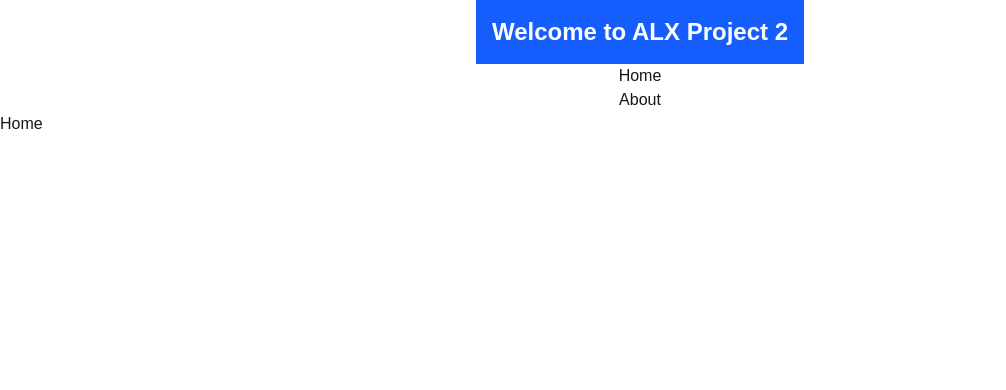
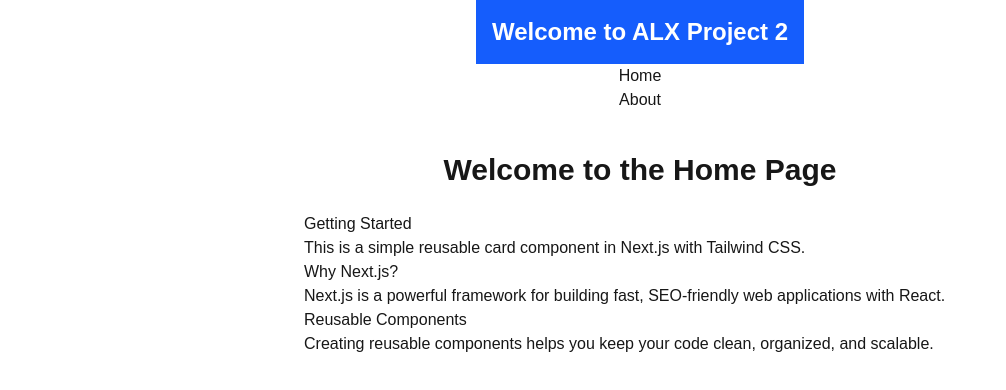
Before and after one commit to wizleriq/alx-project-0x02-setup, a Next.js app in the folder alx-project-0x02/: page /home in a window 1280 px wide. Shown: the top 390 px of the page, without its empty margins (0-1006 px from the left). Built offline with nearby package versions, Linux system fonts and the light colour scheme.

Commit message:
Reusable card components

```diff
--- /dev/null
+++ b/alx-project-0x02/components/common/Card.tsx
@@ -0,0 +1,14 @@
+import React from 'react'
+import { CardProps } from '@/interfaces'
+
+const Card: React.FC<CardProps> = ({title, content}) => {
+  return (
+    <div>
+    <h1>{title}</h1>
+    <h2>{content}</h2>
+
+    </div>
+  )
+}
+
+export default Card
--- a/alx-project-0x02/interfaces/index.ts
+++ b/alx-project-0x02/interfaces/index.ts
@@ -2,3 +2,8 @@
   name: string;
   email: string;
 }
+
+export interface CardProps {
+    title: string;
+    content: string;
+}
--- a/alx-project-0x02/pages/home.tsx
+++ b/alx-project-0x02/pages/home.tsx
@@ -1,9 +1,25 @@
-import React from 'react'
+// pages/home.tsx
+import Card from '@/components/common/Card';
 
-const home = () => {
+export default function HomePage() {
   return (
-    <div>Home</div>
-  )
+    <div className="max-w-2xl mx-auto mt-10">
+      <h1 className="text-3xl font-bold text-center mb-6">Welcome to the Home Page</h1>
+
+      <Card
+        title="Getting Started"
+        content="This is a simple reusable card component in Next.js with Tailwind CSS."
+      />
+
+      <Card
+        title="Why Next.js?"
+        content="Next.js is a powerful framework for building fast, SEO-friendly web applications with React."
+      />
+
+      <Card
+        title="Reusable Components"
+        content="Creating reusable components helps you keep your code clean, organized, and scalable."
+      />
+    </div>
+  );
 }
-
-export default home
```
